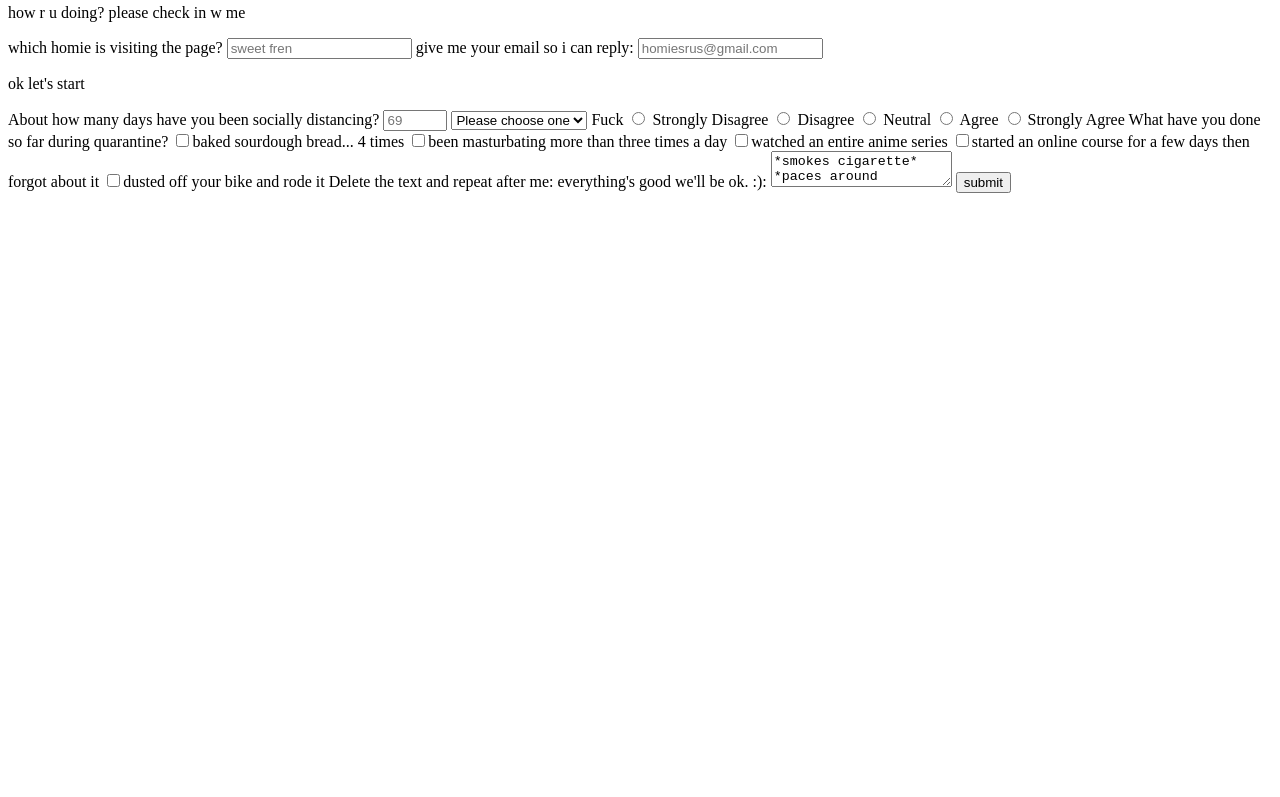
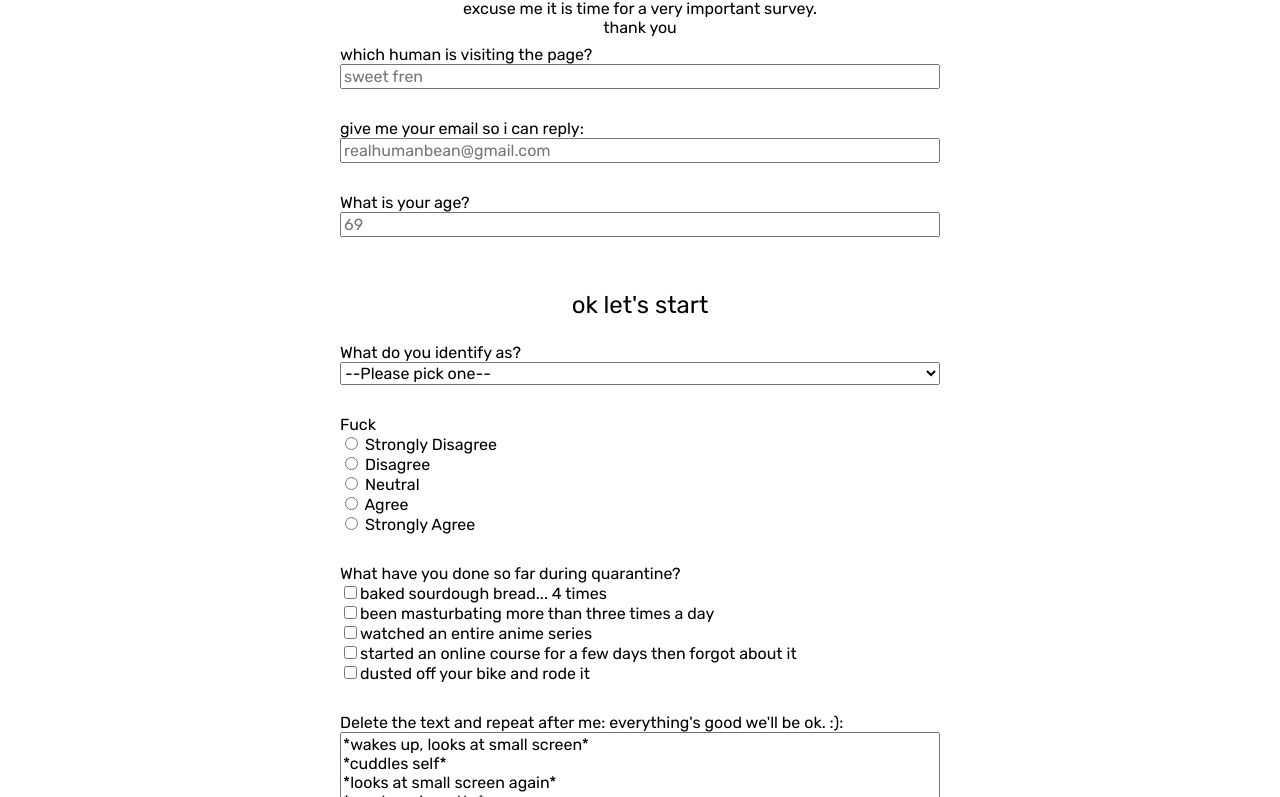
Before and after one commit to pascale-m/fccsurveyform, a plain HTML site: page index.html in a window 1280 px wide. Shown: the part 76-873 px from the top of the page. Before the commit the page ends 800 px from the top, so only its background shows below. Drawn offline with Linux system fonts and the light colour scheme.

Commit message:
basic layout formatting done

```diff
--- a/index.html
+++ b/index.html
@@ -1,5 +1,8 @@
 <!DOCTYPE html>
 <head>
+    <meta charset="UTF-8">
+    <link href="style.css" rel="stylesheet" type="text/css">
+    <link href="https://fonts.googleapis.com/css2?family=Rubik&display=swap" rel="stylesheet">
 </head>
 <body>
     <script src="https://cdn.freecodecamp.org/testable-projects-fcc/v1/bundle.js"></script>
@@ -15,36 +18,51 @@ For now, the test suite only works in Chrome! Please read the README below in th
 -->
 
     <header>
-        <h1 id="title">quarantine homie check in</h1>
-        <p id="description">how r u doing? please check in w me</p>
+        <h1 id="title">very important survey</h1>
+        <p id="description">excuse me it is time for a very important survey.<br>
+        thank you</p>
     </header>
 
     <form id="survey-form">
-        <label id="name-label" for="name">which homie is visiting the page?
+
+        <div>
+            <label id="name-label" for="name" class="question">which human is visiting the page?
             </label>
             <input id="name" type="text" placeholder="sweet fren" required>
+        </div>
+        <div>
+            <label id="email-label" for="email" class="question"> give me your email so i can reply:
+            </label>
+            <input id="email" type="email" placeholder="realhumanbean@gmail.com" required>
+        </div>
+        <div>
+            <label id="number-label" for="number" class="question">What is your age?
+            </label>
+            <input id="number" type="number" min=0 max=150 placeholder="69" requiured>
+        </div>
 
+        <p id="start">ok let's start</p>
 
-        <label id="email-label" for="email"> give me your email so i can reply:
-        <input id="email" type="email" placeholder="homiesrus@gmail.com" required>
+        <div>
+            <label for="dropdown" class="question">What do you identify as?
             </label>
-
-        <p>ok let's start</p>
-
-        <label id="number-label" for="number">About how many days have you been socially distancing?
-        <input id="number" type="number" min=0 max=255 placeholder="69">
-        </label>
-
             <select id="dropdown">
-            <option value="">Please choose one</option>
-            <option></option>
-            <option></option>
+                <option value="">--Please pick one--</option>
+                <option>dweeb</option>
+                <option>dork</option>
+                <option>simp</option>
+                <option>cuck</option>
+                <option>weeb</option>
+                <option>boomer</option>
+                <option>baby</option>
             </select>
 
+        </div>
 
-        <label id="radios-label" for="radios">
+        <div>
+            <label id="radios-label" for="radios" class="question">
             Fuck</label>
-        <label for="2">
+            <label for="-2">
             <input type="radio" name="radios" id="-2" value="-2">
                 Strongly Disagree
             </label>
@@ -64,8 +82,10 @@ For now, the test suite only works in Chrome! Please read the README below in th
             <input type="radio" name="radios" id="2" value="2">
                 Strongly Agree
             </label>
+        </div>
 
-        <label id="activities-label" for="activites">
+        <div>
+            <label id="activities-label" for="activites" class="question">
             What have you done so far during quarantine?
             </label>
             <label id="bread-label" for="bread">
@@ -83,14 +103,33 @@ For now, the test suite only works in Chrome! Please read the README below in th
             <label id="bike-label" for="bike">
             <input type="checkbox" name="activites" id="bike" value="bike">dusted off your bike and rode it
             </label>
+        </div>
 
-        <label for="reassurance">
+
+        <div>
+            <label for="reassurance" class="question">
             Delete the text and repeat after me: everything's good we'll be ok. :):</label>
 
-        <textarea id="reassurance">
+
+
+            <textarea id="reassurance" rows="20">*wakes up, looks at small screen*
+*cuddles self*
+*looks at small screen again*
 *smokes cigarette*
+*opens medium screen*
+*checks emails*
+*next thing you know has been on small screen for an hour*
+*stops, makes some tea*
 *paces around apartment*
-        </textarea>
+*turns on big screen*
+*rewatches an entire season of Friends for the 23rd time*
+*buys top you didn't need off Depop*
+*scroll scroll scroll. stop. read*
+*donates to black led organization in feed*
+*smokes another cigarette*
+*small screen again*
+*bed*</textarea>
+        </div>
 
         <button type="submit" id="submit">submit</button>
 
--- /dev/null
+++ b/style.css
@@ -0,0 +1,48 @@
+html {
+    position: relative;
+    font-family: 'Rubik', sans-serif;
+}
+
+header {
+    display: flex;
+    flex-direction: column;
+    align-items: center;
+    border-color: aqua;
+}
+
+h1 {
+    margin-bottom: 0;
+}
+
+#description {
+    text-align: center;
+    margin: 1vh
+}
+
+form {
+    display: flex;
+    flex-direction: column;
+    width: 66%;
+    max-width: 600px;
+    margin: auto;
+    box-sizing: border-box;
+}
+
+div {
+    display: flex;
+    flex-direction: column;
+    margin-bottom: 5%;
+}
+
+input, select {
+}
+
+button, input, select, textarea {
+  font-family: inherit;
+  font-size: 100%;
+}
+
+#start {
+    font-size: 1.5em;
+    text-align: center;
+}
```
Lines whose indentation alone changed are shown as unchanged.
